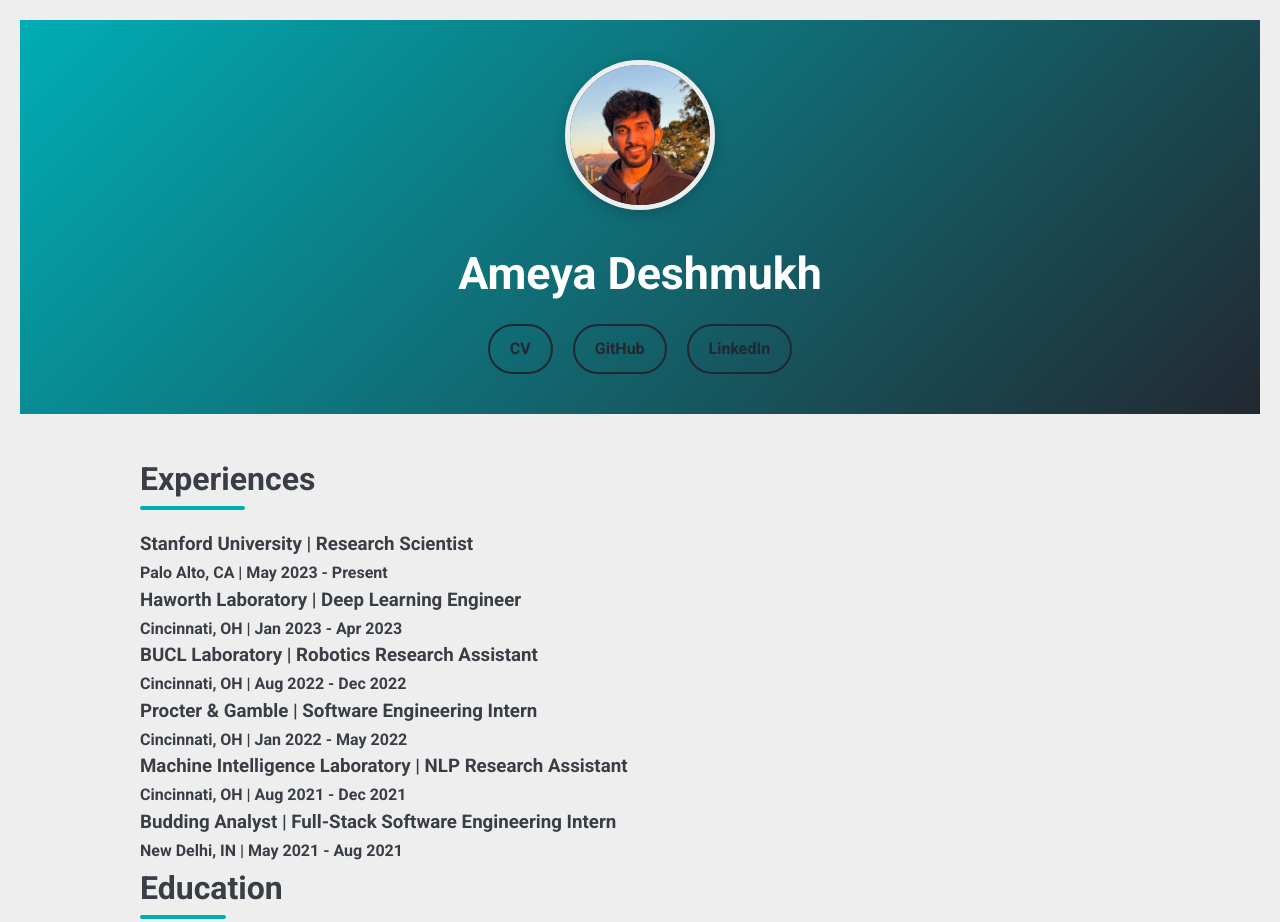
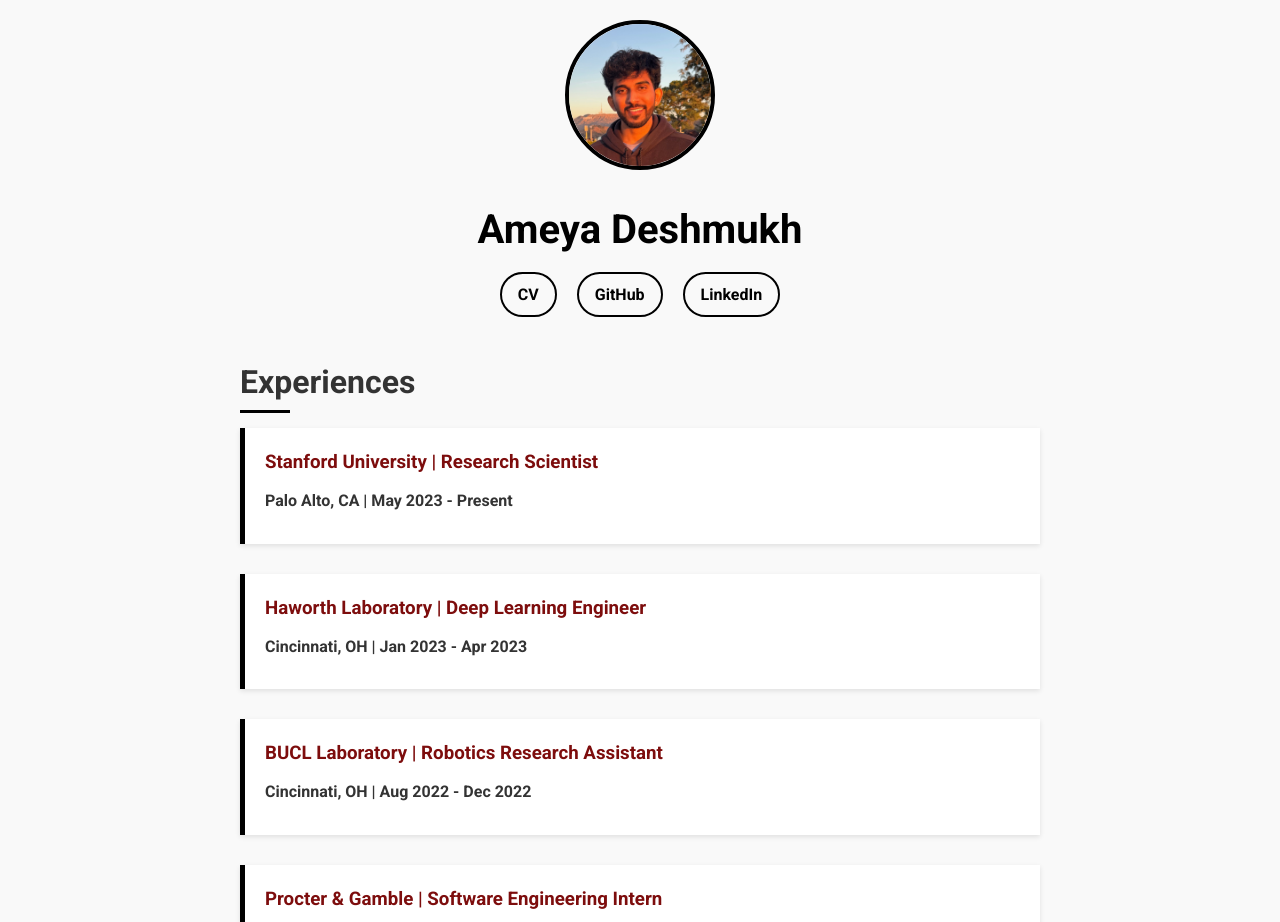
Before and after one commit to ameya1252/portfolio.github.io, a plain HTML site: page index.html in a window 1280 px wide. Shown: the top 922 px of the page. Drawn offline with Linux system fonts and the light colour scheme.

Commit message:
Update styles.css

```diff
--- a/styles.css
+++ b/styles.css
@@ -1,42 +1,23 @@
-/* CSS Variables for easy theming */
-:root {
-  --primary-color: #222831;    /* Dark slate */
-  --accent-color:  #00adb5;     /* Turquoise */
-  --light-color:   #eeeeee;     /* Off-white */
-  --text-color:    #393e46;     /* Dark gray */
-  --card-bg:       #ffffff;
-  --transition-speed: 0.3s;
-}
-
-/* Reset & Base Styles */
+/* Reset default browser styles */
 * {
     margin: 0;
     padding: 0;
     box-sizing: border-box;
 }
 
+/* Body Styling */
 body {
     font-family: 'Roboto', sans-serif;
-  background: var(--light-color);
-  color: var(--text-color);
+    background-color: #f9f9f9;
+    color: #333;
     line-height: 1.6;
     padding: 20px;
-  overflow-x: hidden;
 }
 
 /* Header Styling */
 header {
-  background: linear-gradient(135deg, var(--accent-color), var(--primary-color));
-  padding: 40px 20px;
     text-align: center;
-  color: #fff;
-  position: relative;
-  overflow: hidden;
-}
-
-.header-overlay {
-  position: relative;
-  z-index: 2;
+    margin-bottom: 40px;
 }
 
 .profile-pic {
@@ -44,113 +25,89 @@ header {
     height: 150px;
     border-radius: 50%;
     object-fit: cover;
-  border: 5px solid var(--light-color);
-  box-shadow: 0 4px 15px rgba(0, 0, 0, 0.2);
+    border: 4px solid #000000;
     margin-bottom: 20px;
-  transition: transform var(--transition-speed);
-}
-
-.profile-pic:hover {
-  transform: scale(1.05);
 }
 
 header h1 {
-  font-size: 2.8em;
-  margin-bottom: 15px;
-  font-weight: 700;
+    font-size: 2.5em;
+    margin-bottom: 10px;
+    color: #000000;
 }
 
 .links {
     display: flex;
     justify-content: center;
     gap: 20px;
-  flex-wrap: wrap;
+    margin-top: 10px;
 }
 
 .links a {
     text-decoration: none;
-  color: var(--primary-color);
+    color: #000000;
     font-weight: bold;
-  border: 2px solid var(--primary-color);
-  padding: 10px 20px;
+    border: 2px solid #000000;
+    padding: 8px 16px;
     border-radius: 25px;
-  transition: background var(--transition-speed), color var(--transition-speed);
+    transition: background-color 0.3s, color 0.3s;
 }
 
 .links a:hover {
-  background: var(--primary-color);
+    background-color: #000000;
     color: #fff;
 }
 
 /* Main Content Styling */
 main {
-  max-width: 1000px;
-  margin: 40px auto;
+    max-width: 800px;
+    margin: 0 auto;
 }
 
-/* Section Headings */
+section {
+    margin-bottom: 40px;
+}
+
 section h2 {
     font-size: 2em;
     margin-bottom: 20px;
+    color: #333;
     position: relative;
     display: inline-block;
-  padding-bottom: 5px;
 }
 
 section h2::after {
     content: '';
+    width: 50px;
+    height: 3px;
+    background-color: #000000;
     position: absolute;
-  width: 60%;
-  height: 4px;
-  background: var(--accent-color);
     left: 0;
-  bottom: 0;
-  border-radius: 2px;
+    bottom: -5px;
 }
 
-/* Card Layout for content sections */
-.card {
-  background: var(--card-bg);
-  border-radius: 8px;
-  box-shadow: 0 4px 12px rgba(0,0,0,0.1);
-  overflow: hidden;
-  margin-bottom: 40px;
+/* Experience and Project Items */
+.experience-item, .project-item, .education-item {
+    background-color: #fff;
+    padding: 20px;
+    margin-bottom: 30px; /* Increased from 20px to 30px for more spacing */
+    border-left: 5px solid #000000;
+    box-shadow: 0 2px 5px rgba(0,0,0,0.1);
+    transition: transform 0.3s;
 }
 
-.card-item {
-  padding: 20px;
-  border-bottom: 1px solid #f0f0f0;
-  transition: transform var(--transition-speed), box-shadow var(--transition-speed);
+.experience-item:hover, .project-item:hover, .education-item:hover {
+    transform: translateX(5px);
 }
 
-.card-item:last-child {
-  border-bottom: none;
+
+
+.experience-item h3, .project-item h3 {
+    margin-bottom: 10px;
+    color: #7d0d0d;
 }
 
-.card-item:hover {
-  transform: translateX(5px);
-  box-shadow: 0 6px 15px rgba(0,0,0,0.15);
-}
-
-.card-item h3 {
+.experience-item p, .project-item p {
     margin-bottom: 10px;
-  color: var(--accent-color);
-  font-size: 1.5em;
-}
-
-.time-location {
-  margin-bottom: 10px;
-  font-size: 0.95em;
-}
-
-/* Styling for lists within projects */
-.card-item ul {
-  list-style-type: disc;
-  padding-left: 20px;
-}
-
-.card-item ul li {
-  margin-bottom: 8px;
 }
 
 /* Footer Styling */
@@ -158,28 +115,19 @@ footer {
     text-align: center;
     padding: 20px 0;
     border-top: 1px solid #ddd;
+    color: #777;
     font-size: 0.9em;
-  color: var(--text-color);
 }
 
 /* Responsive Design */
 @media (max-width: 600px) {
-  header h1 {
-    font-size: 2.2em;
-  }
-
     .links {
         flex-direction: column;
         gap: 10px;
     }
 
     .links a {
+        padding: 10px;
         width: 100%;
-    text-align: center;
-  }
-
-  main {
-    margin: 20px auto;
-    padding: 0 10px;
     }
 }
```
Lines whose indentation alone changed are shown as unchanged.
